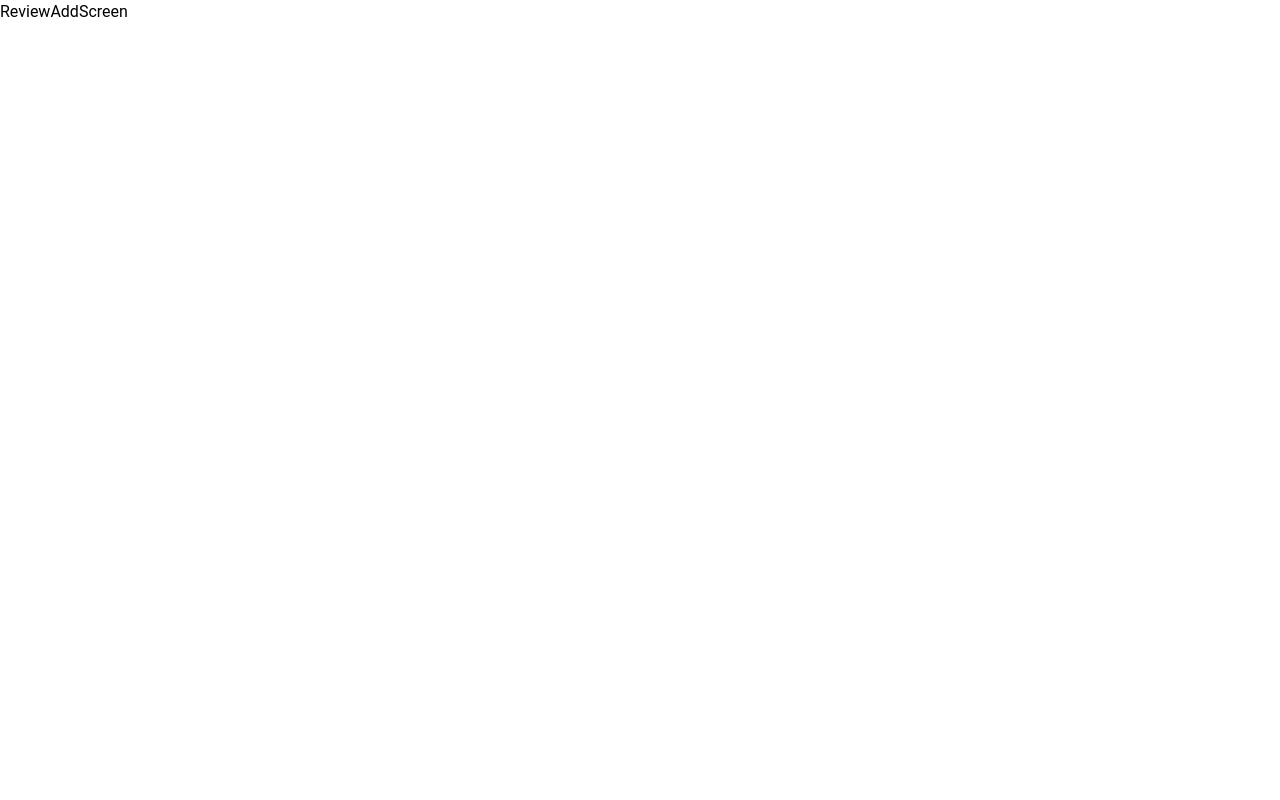
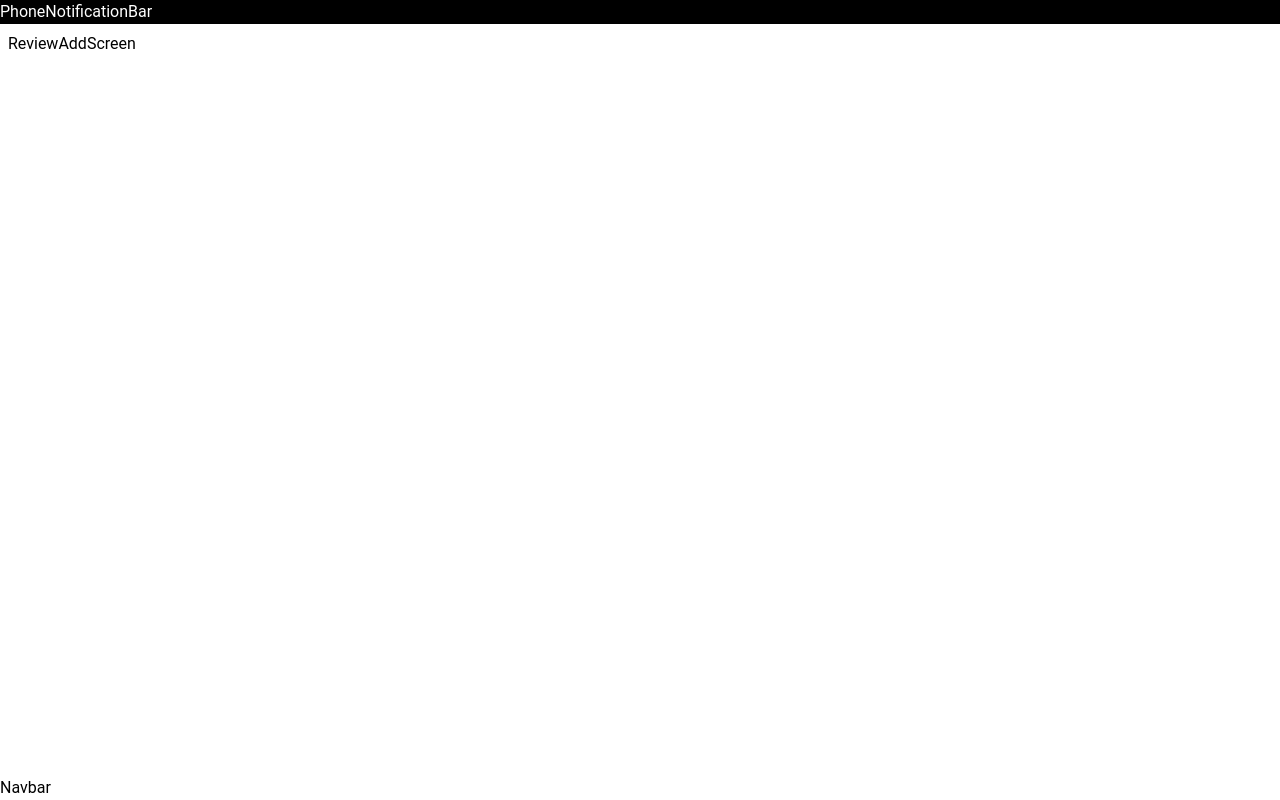
Before and after one commit to xJQx/sc2006-feeditforward, a React (Create React App) app in the folder FeedItForward/frontend/: page /review/add in a window 1280 px wide. Built offline with nearby package versions, Linux system fonts and the light colour scheme.

Commit message:
frontend: add AppLayout component

```diff
--- /dev/null
+++ b/FeedItForward/frontend/src/components/AppLayout.tsx
@@ -0,0 +1,17 @@
+import React from "react";
+import { Navbar } from "./Navbar";
+import { Outlet } from "react-router-dom";
+
+export const AppLayout = () => {
+  return (
+    <div className="h-screen flex flex-col">
+      <nav className="w-full bg-black text-white">PhoneNotificationBar</nav>
+      <main className="flex-1 max-h-[calc(100vh-112px)] overflow-y-scroll p-2">
+        <Outlet />
+      </main>
+      <footer className="fixed w-full bottom-0">
+        <Navbar />
+      </footer>
+    </div>
+  );
+};
--- a/FeedItForward/frontend/src/components/index.ts
+++ b/FeedItForward/frontend/src/components/index.ts
@@ -7,3 +7,4 @@ export { PhoneNotificationBar } from "./PhoneNotificationBar";
 export { ScreenTitle } from "./ScreenTitle";
 export { FormButton, FormContainer, FormInput } from "./Form";
 export { JobConfirmationModal, MapModal } from "./Modal";
+export { AppLayout } from "./AppLayout";
```
Also changed, not shown: FeedItForward/frontend/src/route.tsx (+11 -2 lines).
